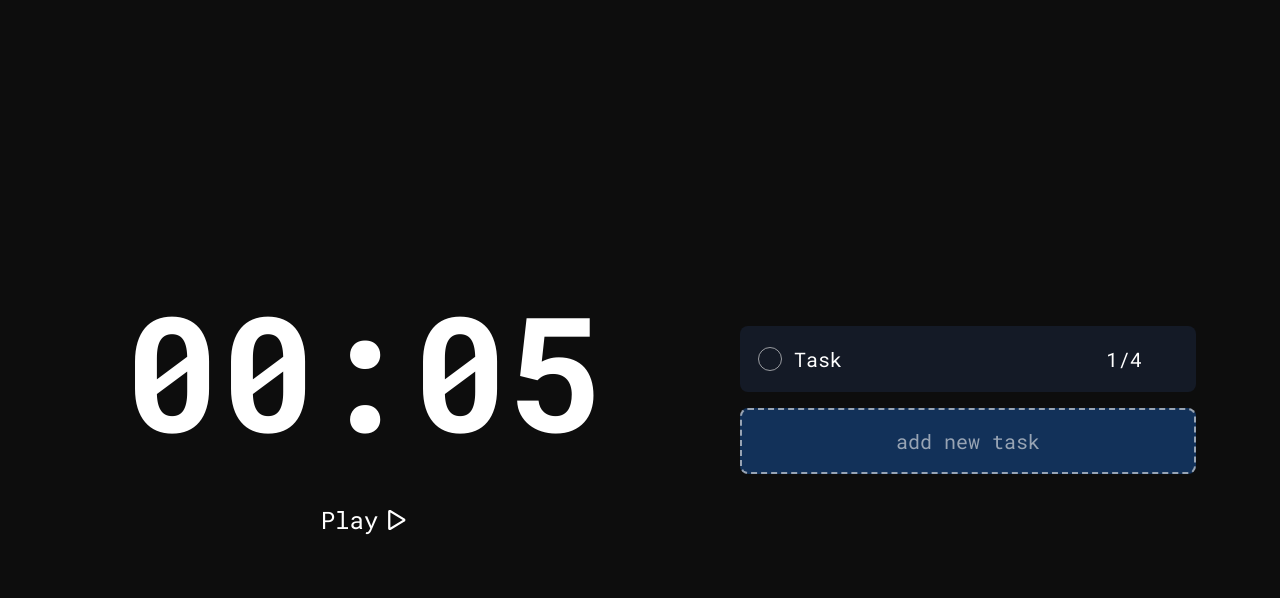
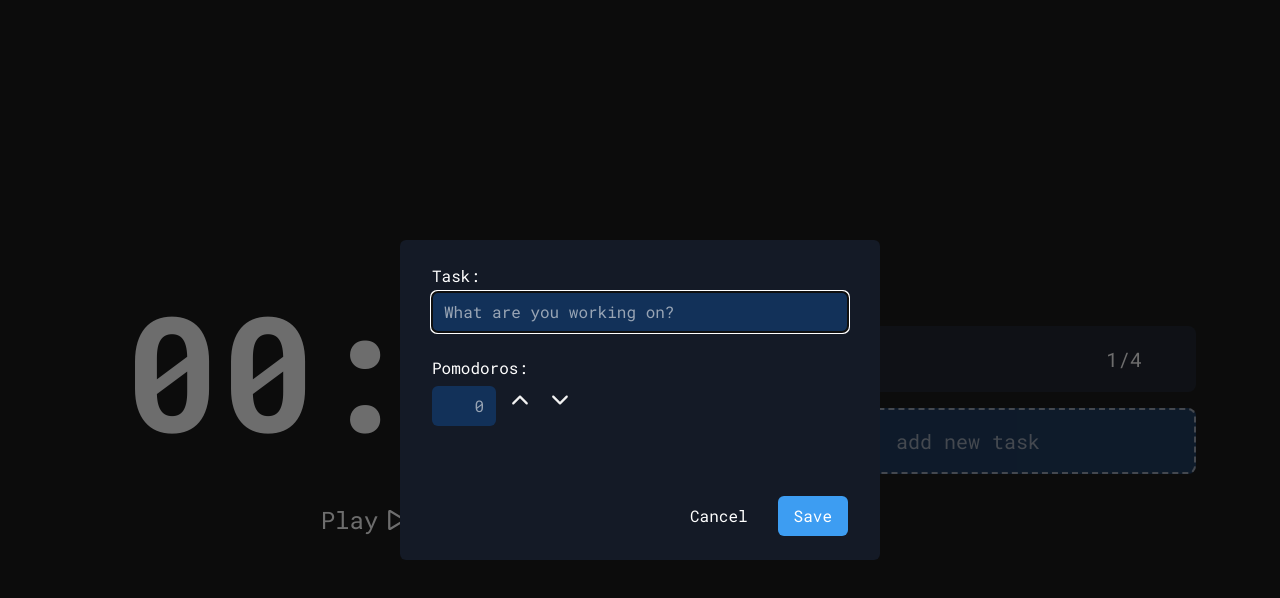
Before and after one commit to pejamp/pomodoro, a React (Vite) app: page / in a window 1280 px wide. Both pictures are taken after a click on the button "add new task". Shown: the top 598 px of the page. Built offline with nearby package versions, Linux system fonts and the light colour scheme; some icons are missing; the HTML template or start-up script is replaced by a standard one.

Commit message:
feat: fix TaskModal behavior to properly open and close

```diff
--- a/src/App.tsx
+++ b/src/App.tsx
@@ -1,3 +1,4 @@
+import { useState } from 'react'
 import { TaskModal } from "./components/TaskModal"
 import { Tasks } from "./components/Tasks"
 import { Timer } from "./components/Timer"
@@ -5,12 +6,14 @@ import { Default } from "./layout/Default"
 import { GlobalStyle } from "./styles/globalStyle"
 
 function App() {
+  const [modal, setModal] = useState(false);
 
   return (
     <>
       <Default>
         <Timer />
-        <Tasks />
+        <Tasks openModal={() => setModal(true)} />
+        <TaskModal openModal={modal} closeModal={() => setModal(false)} />
       </Default>
       <GlobalStyle />
     </>
--- a/src/components/TaskModal/TaskModal.ts
+++ b/src/components/TaskModal/TaskModal.ts
@@ -2,30 +2,31 @@ import styled from "styled-components";
 
 export const ContainerModal = styled.dialog`
   width: 21.25rem;
-  min-height: 14rem;
   border-radius: 6px;
   background: var(--dark-700);
   padding: 1rem 1.5rem;
   border: none;
-  display: flex;
-  flex-direction: column;
-  justify-content: space-between;
   margin: auto;
 
   @media screen and (min-width: 501px) {
     width: 30rem;
-    min-height: 20rem;
     padding: 1.5rem 2rem;
+  }
+
+  &::backdrop {
+    background: rgba(13, 13, 13, 0.60);
   }
 `
 
-export const Overlay = styled.div`
-  background: var(--dark-900-opacity);
-  position: fixed;
-  top: 0;
-  left: 0;
-  width: 100%;
-  min-height: 100vh;
+export const Form = styled.form`
+  display: flex;
+  flex-direction: column;
+  justify-content: space-between;
+  min-height: 12rem;
+
+  @media screen and (min-width: 501px) {
+    min-height: 17rem;
+  }
 `
 
 export const LabelStyled = styled.label`
@@ -119,7 +120,7 @@ export const ControlButton = styled.button`
   text-align: center;
   background: transparent;
   border: none;
-  color: var(--white-800);
+  color: var(--white-900);
   font-size: 0.875rem;
   cursor: pointer;
 
--- a/src/components/TaskModal/index.tsx
+++ b/src/components/TaskModal/index.tsx
@@ -1,21 +1,36 @@
+import { useRef, useEffect } from "react";
 import {
   ButtonCount,
   ContainerModal,
   ControlButton,
   ControlButtonBg,
   ControlModal,
+  Form,
   InputNumber,
   InputTask,
   LabelStyled,
-  Overlay,
 } from "./TaskModal";
 import { IoIosArrowDown, IoIosArrowUp } from "react-icons/io";
 
-export function TaskModal() {
+interface ITaskModal {
+  openModal: boolean;
+  closeModal: () => void;
+}
+
+export function TaskModal({ openModal, closeModal }: ITaskModal) {
+  const ref = useRef<HTMLDialogElement>(null);
+
+  useEffect(() => {
+    if (openModal) {
+      ref.current?.showModal();
+    } else {
+      ref.current?.close();
+    }
+  }, [openModal]);
+
   return (
-    <>
-      <Overlay></Overlay>
-      <ContainerModal open>
+    <ContainerModal ref={ref} onCancel={closeModal}>
+      <Form>
         <div>
           <LabelStyled>
             Task:
@@ -44,10 +59,10 @@ export function TaskModal() {
           </LabelStyled>
         </div>
         <ControlModal>
-          <ControlButton>Cancel</ControlButton>
+          <ControlButton type="button" onClick={closeModal}>Cancel</ControlButton>
           <ControlButtonBg>Save</ControlButtonBg>
         </ControlModal>
-      </ContainerModal>
-    </>
+      </Form>
+    </ContainerModal>
   );
 }
--- a/src/components/Tasks/index.tsx
+++ b/src/components/Tasks/index.tsx
@@ -2,11 +2,16 @@ import { Container } from './styled/TasksStyles'
 import { ButtonStyles } from './styled/ButtonStyles'
 import { Task } from '../Task'
 
-export function Tasks() {
+interface ITasks {
+  openModal: () => void;
+}
+
+export function Tasks({ openModal }: ITasks) {
+
   return (
     <Container>
       <Task />
-      <ButtonStyles>add new task</ButtonStyles>
+      <ButtonStyles onClick={openModal}>add new task</ButtonStyles>
     </Container>
   )
 }
```
